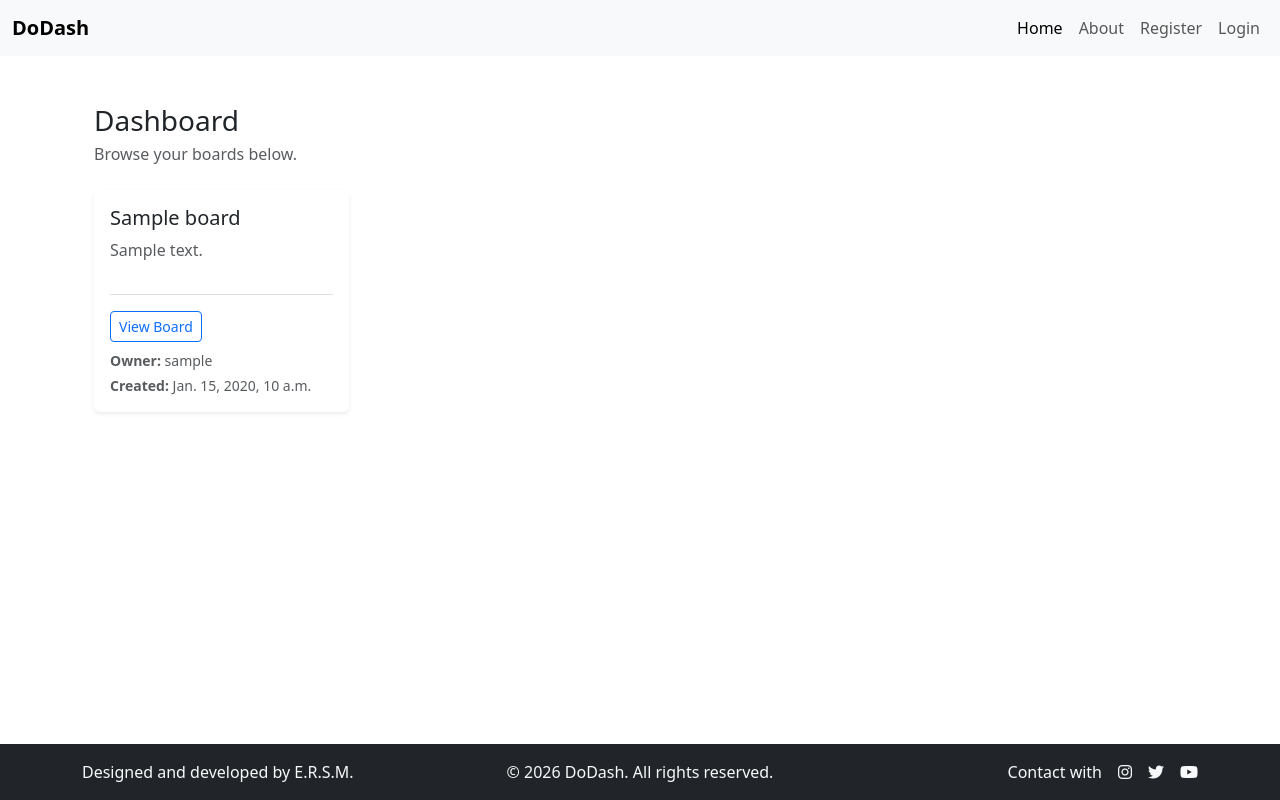
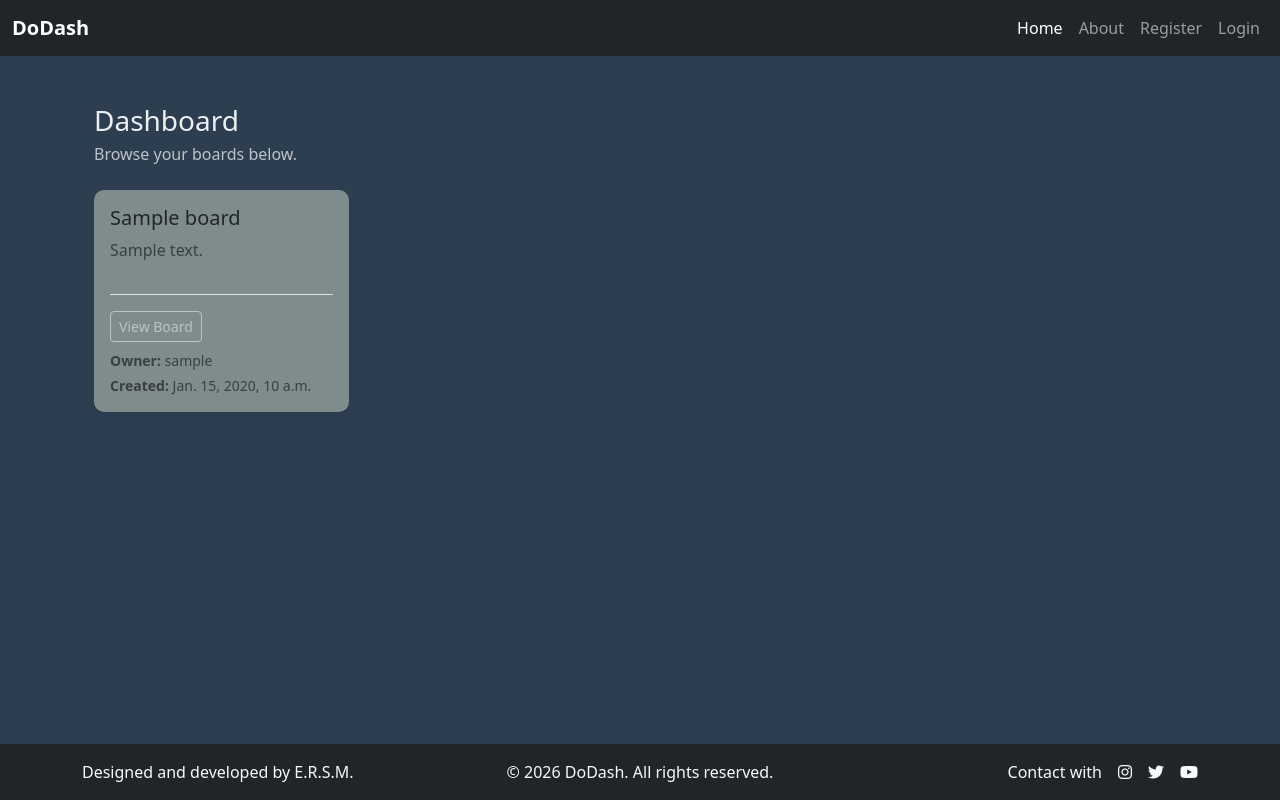
Before and after one commit to Enrique2007s/django-todo-app, a Django app: page / in a window 1280 px wide. Run offline with Django 4.2, Linux system fonts and the light colour scheme; tables that the repository leaves empty hold one stand-in row (values such as "Sample post"); some libraries are stand-ins or nearby versions; some web fonts are replaced.

Commit message:
finish dashboard.html base.html, and basic css for the page

```diff
--- a/dashboard/templates/dashboard/dashboard.html
+++ b/dashboard/templates/dashboard/dashboard.html
@@ -4,8 +4,8 @@
 <div class="container py-4">
     <div class="d-flex align-items-center justify-content-between mb-4">
         <div>
-            <h1 class="h3 mb-1">Dashboard</h1>
-            <p class="text-muted mb-0">Browse your boards below.</p>
+            <h1 class="h3 mb-1 dashboard-title">Dashboard</h1>
+            <p class="mb-0 dashboard-subtitle">Browse your boards below.</p>
         </div>
     </div>
 
@@ -17,7 +17,7 @@
                     <h5 class="card-title mb-2">{{ board.title }}</h5>
                     <p class="card-text text-muted flex-grow-1">{{ board.excerpt }}</p>
                     <div class="mt-3 pt-3 border-top small text-body-secondary">
-                        <a href="#" class="btn btn-outline-primary btn-sm mb-2">View Board</a>
+                        <a href="#" class="btn btn-sm mb-2">View Board</a>
 
                         <p class="mb-1"><strong>Owner:</strong> {{ board.owner }}</p>
                         <p class="mb-0"><strong>Created:</strong> {{ board.created_on }}</p>
@@ -32,10 +32,16 @@
         {% endfor %}
     </div>
 
-    {% if is_paginated and page_obj.has_next %}
-    <div class="d-flex justify-content-center mt-4">
-        <a class="btn btn-primary" href="?page={{ page_obj.next_page_number }}">Next</a>
+    {% if is_paginated %}
+    <div class="d-flex justify-content-center gap-2 mt-4">
+        {% if page_obj.has_previous %}
+        <a class="btn btn-outline-secondary" href="?page={{ page_obj.previous_page_number }}">Back</a>
+        {% endif %}
+        {% if page_obj.has_next %}
+        <a class="btn btn-outline-secondary" href="?page={{ page_obj.next_page_number }}">Next</a>
+        {% endif %}
     </div>
+
     {% endif %}
 </div>
 {% endblock content %}
--- a/static/css/style.css
+++ b/static/css/style.css
@@ -0,0 +1,37 @@
+body {
+    background-color: #ffffff;
+}
+
+main {
+    background-color: #2c3e50;
+}
+
+.card {
+    border-radius: 10px;
+    transition: transform 0.2s ease, box-shadow 0.2s ease;
+    background-color: #7F8C8D;
+}
+
+.dashboard-title {
+    color: #ECF0F1;
+}
+
+.dashboard-subtitle {
+    color: #BDC3C7;
+}
+
+.btn {
+    color: #BDC3C7;
+    border-color: #BDC3C7;
+}
+
+.btn:hover {
+    color: #ECF0F1;
+    border-color: #ECF0F1;
+    background-color: transparent;
+}
+
+.next-btn, .back-btn {
+    color: #BDC3C7;
+    border-color: #BDC3C7;
+}
--- a/taskmanager/settings.py
+++ b/taskmanager/settings.py
@@ -136,6 +136,9 @@ USE_TZ = True
 # https://docs.djangoproject.com/en/4.2/howto/static-files/
 
 STATIC_URL = 'static/'
+STATICFILES_DIRS = [
+    os.path.join(BASE_DIR, 'static'),
+]
 
 # Default primary key field type
 # https://docs.djangoproject.com/en/4.2/ref/settings/#default-auto-field
--- a/templates/base.html
+++ b/templates/base.html
@@ -1,3 +1,4 @@
+{% load static %}
 {% url 'board_list' as board_list_url %}
 
 <!DOCTYPE html>
@@ -17,12 +18,12 @@
         <link href="https://cdn.jsdelivr.net/npm/bootstrap@5.3.8/dist/css/bootstrap.min.css" rel="stylesheet" integrity="sha384-sRIl4kxILFvY47J16cr9ZwB07vP4J8+LH7qKQnuqkuIAvNWLzeN8tE5YBujZqJLB" crossorigin="anonymous">
 
         <!-- Custom css -->
-
+        <link rel="stylesheet" href="{% static 'css/style.css' %}">
     </head>
 
 <body class="d-flex flex-column h-100">
     <!-- Navbar -->
-    <nav class="navbar navbar-expand-lg navbar-light bg-light">
+    <nav class="navbar navbar-expand-lg navbar-dark bg-dark">
         <div class="container-fluid">
             <a class="navbar-brand fw-semibold" href="{% url 'my-dashboard' %}">DoDash</a>
             <button class="navbar-toggler" type="button" data-bs-toggle="collapse" data-bs-target="#navbarSupportedContent" aria-controls="navbarSupportedContent" aria-expanded="false" aria-label="Toggle navigation">
@@ -49,7 +50,7 @@
     </nav>
 
     <!-- Main content -->
-    <main class="flex-shrink-0">
+    <main class="flex-grow-1">
         <div class="container py-4">
             {% block content %}
             {% endblock content %}
```
